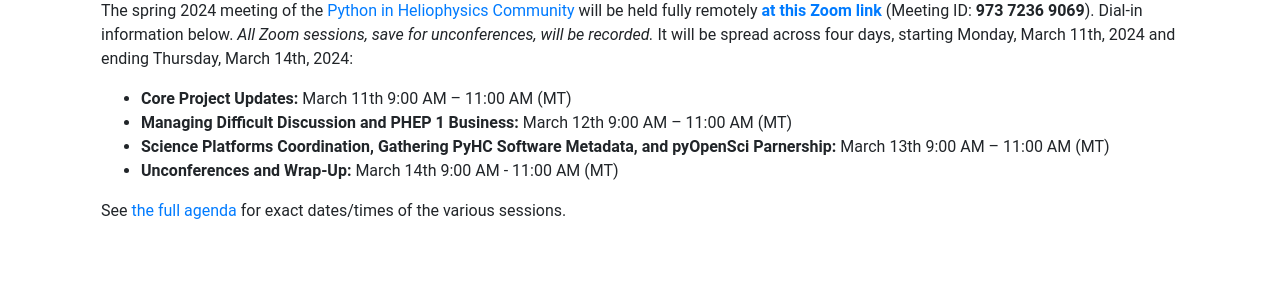
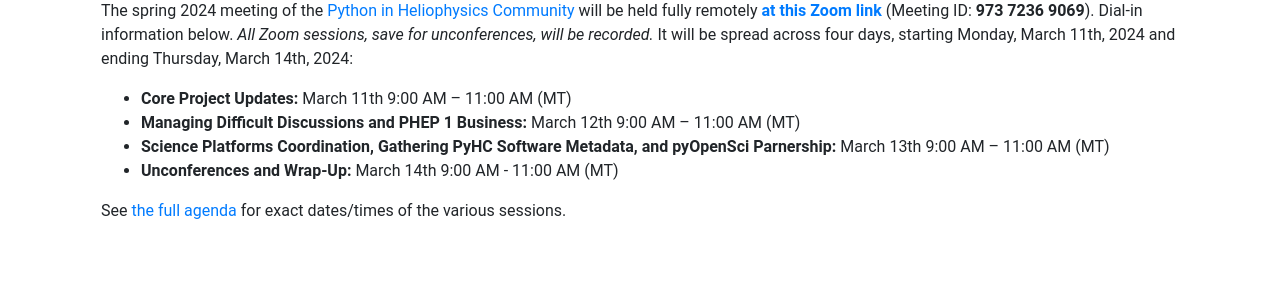
Before and after one commit to heliophysicsPy/heliophysicsPy.github.io, a Jekyll site: the page built from _pages/meetings/community_meetings/spring2024.md, in a window 1280 px wide. Shown: the part 200-491 px from the top of the page. Built offline with Jekyll 4.4.1, drawn with Linux system fonts in a browser that asks for light colours; nearby versions of some CDN libraries.

Commit message:
Typo fix

```diff
--- a/_pages/meetings/community_meetings/spring2024.md
+++ b/_pages/meetings/community_meetings/spring2024.md
@@ -8,7 +8,7 @@
 The spring 2024 meeting of the [Python in Heliophysics Community](https://pyhc.org) will be held fully remotely [**at this Zoom link**](https://cuboulder.zoom.us/j/97372369069) (Meeting ID: **973 7236 9069**). Dial-in information below. _All Zoom sessions, save for unconferences, will be recorded._ It will be spread across four days, starting Monday, March 11th, 2024 and ending Thursday, March 14th, 2024:
 
  - **Core Project Updates:** March 11th 9:00 AM – 11:00 AM (MT)
- - **Managing Difficult Discussion and PHEP 1 Business:** March 12th 9:00 AM – 11:00 AM (MT)
+ - **Managing Difficult Discussions and PHEP 1 Business:** March 12th 9:00 AM – 11:00 AM (MT)
  - **Science Platforms Coordination, Gathering PyHC Software Metadata, and pyOpenSci Parnership:** March 13th 9:00 AM – 11:00 AM (MT)
  - **Unconferences and Wrap-Up:** March 14th 9:00 AM - 11:00 AM (MT)
 
```
